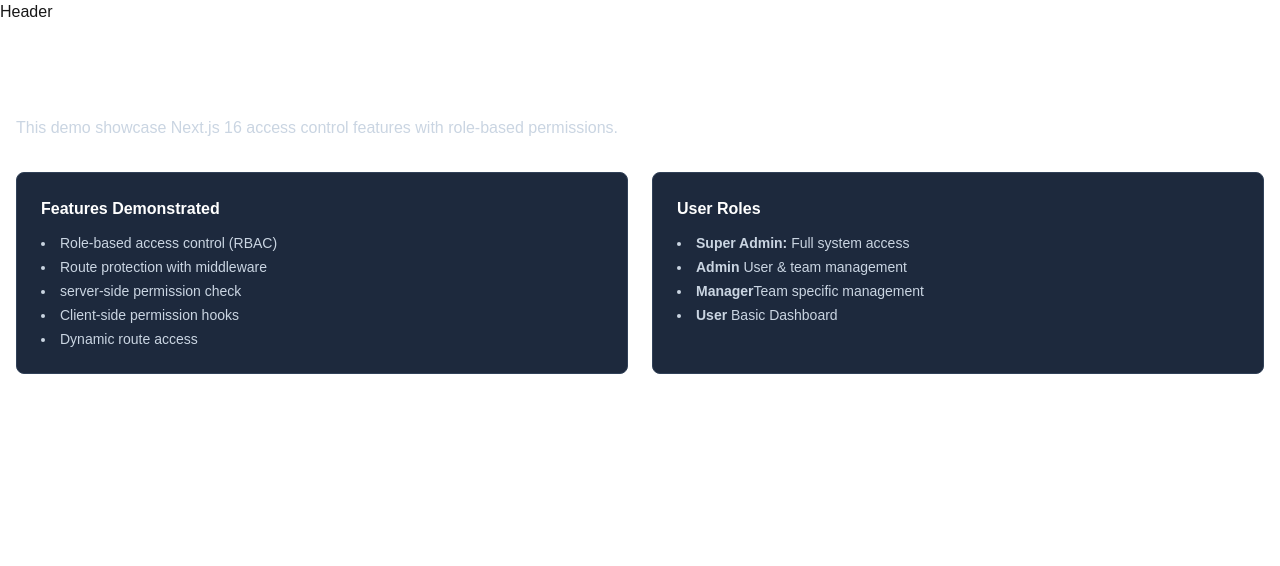
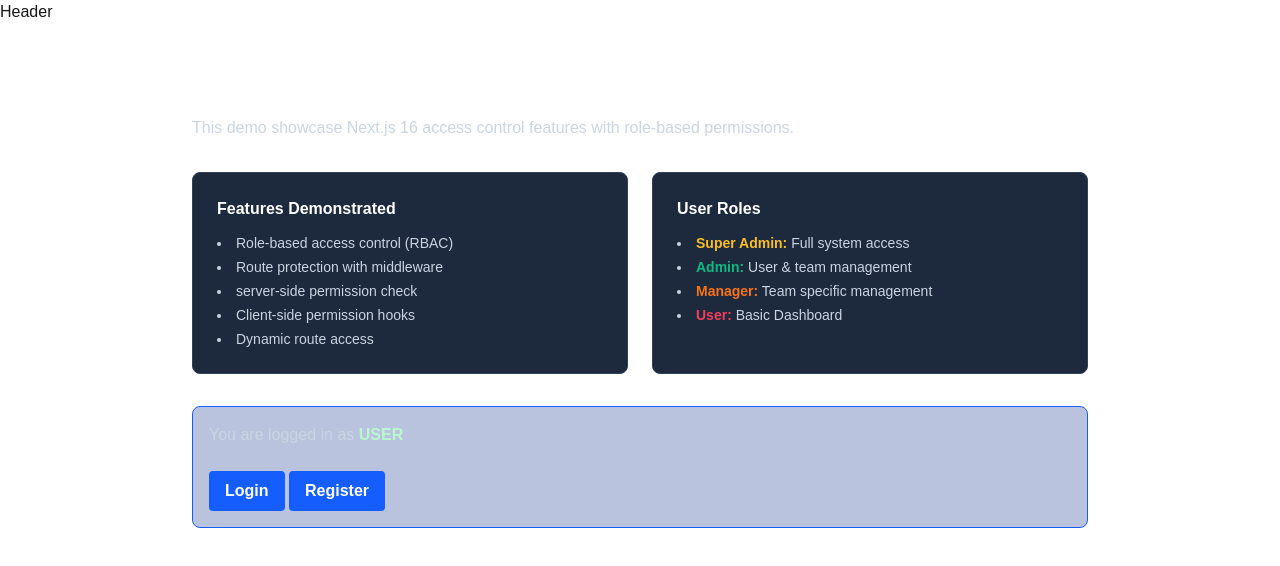
Before and after one commit to Vibeflow12/NEXT, a Next.js app: page / in a window 1280 px wide. Shown: the top 566 px of the page. Built offline with nearby package versions, Linux system fonts and the light colour scheme.

Commit message:
feat: enhance homepage with user role display

```diff
--- a/app/(main)/page.tsx
+++ b/app/(main)/page.tsx
@@ -1,9 +1,10 @@
-import React from 'react'
+import Link from 'next/link';
 
 const Home = async () => {
+    const user = false;
     return (
         <>
-            <div className='max-w-4xl mx-auto'></div>
+            <div className='max-w-4xl mx-auto'>
                 <h1 className='text-3xl font-bold mb-6 text-white'>
                     Team Access Demo
                 </h1>
@@ -29,12 +30,46 @@ const Home = async () => {
                             User Roles
                         </h3>
                         <ul className='list-disc list-inside space-y-1 text-sm text-slate-300'>
-                        <li><strong>Super Admin:</strong>  Full system access</li>
-                        <li><strong>Admin</strong>  User & team management</li>
-                        <li> <strong>Manager</strong>Team specific management</li>
-                        <li><strong>User</strong>  Basic Dashboard</li>
+                            <li><strong className='text-[#fbbf24]'>Super Admin:</strong>  Full system access</li>
+                            <li><strong className='text-[#10b981]'>Admin:</strong> User & team management</li>
+                            <li><strong className='text-[#f97316]'>Manager:</strong> Team specific management</li>
+                            <li><strong className='text-[#f43f5e]'>User:</strong> Basic Dashboard</li>
 
                         </ul>
+                    </div>
+                </div>
+                <div>
+                    {user ? <div className='bg-green-900/30 border  border-green-600 p-4 rounded-lg'>
+                        <p className='text-green-300'>
+                            Welcome back, <strong> text</strong> ! You are logged in as{" "}<strong className='text-green-200'>USER</strong>
+                        </p>
+                        <Link
+                            href="/dashboard"
+                            className='inline-block mt-3 px-4 py-2 bg-blue-600 text-white rounded hover:bg-blue-700 transition-colors '
+                        >
+                            Go to Dashboard
+                        </Link>
+                    </div>
+                        :
+                        <div className='bg-blue-900/30 border max-w-full  border-blue-600 p-4 rounded-lg'>
+                            <p className='text-slate-300 mb-3'>
+                                You are logged in as{" "}<strong className='text-green-200'>USER</strong>
+                            </p>
+                            <Link
+                                href="/login"
+                                className='inline-block mt-3 px-4 py-2 bg-blue-600 text-white font-bold rounded hover:bg-blue-700 transition-colors '
+                            >
+                                Login
+                            </Link>
+                            {" "}
+                            <Link
+                                href="/register"
+                                className='inline-block mt-3 px-4 py-2 bg-blue-600 text-white font-bold rounded hover:bg-blue-700 transition-colors '
+                            >
+                                Register
+                            </Link>
+                        </div>
+                    }
                 </div>
             </div>
         </>
```
Lines whose indentation alone changed are shown as unchanged.
